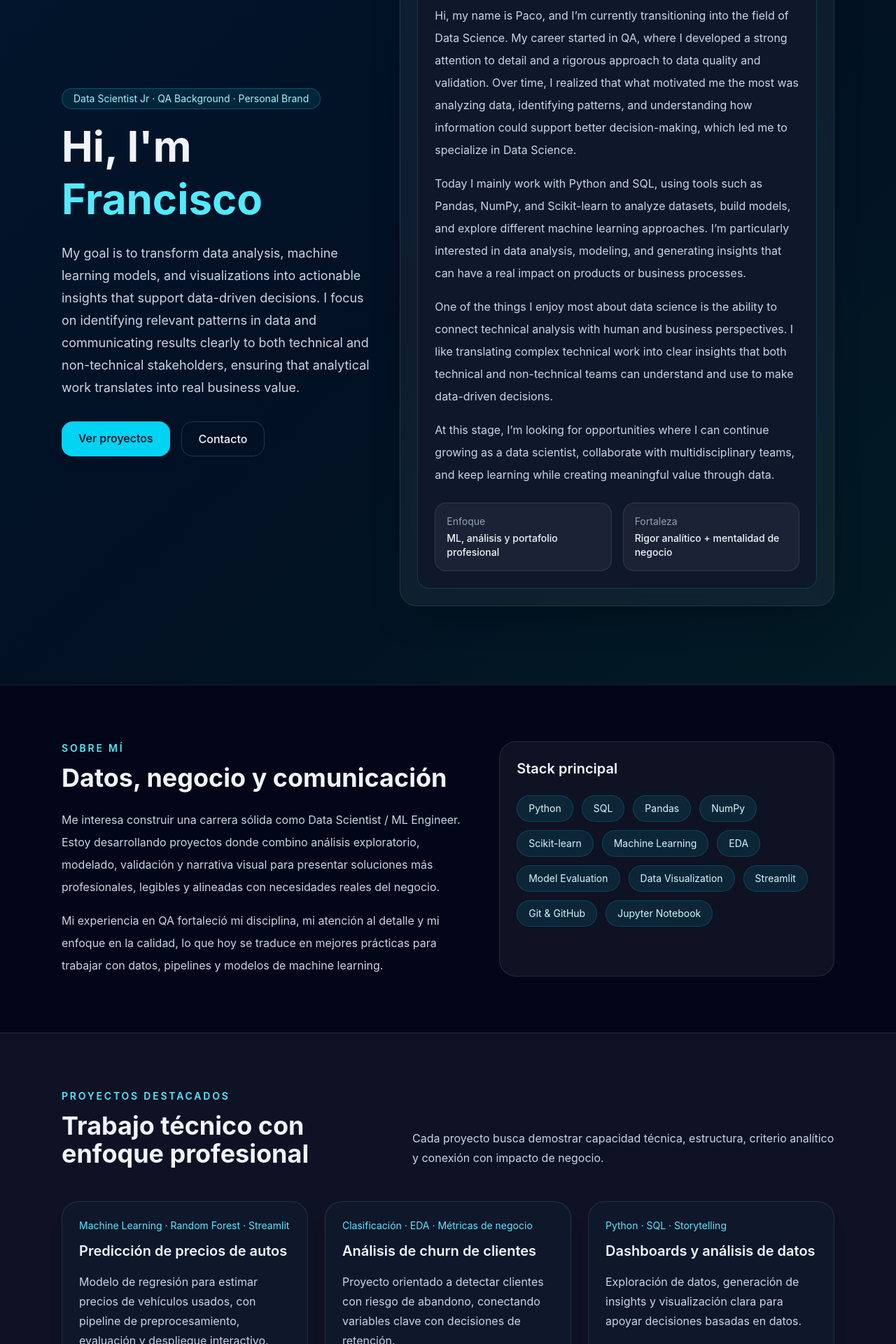
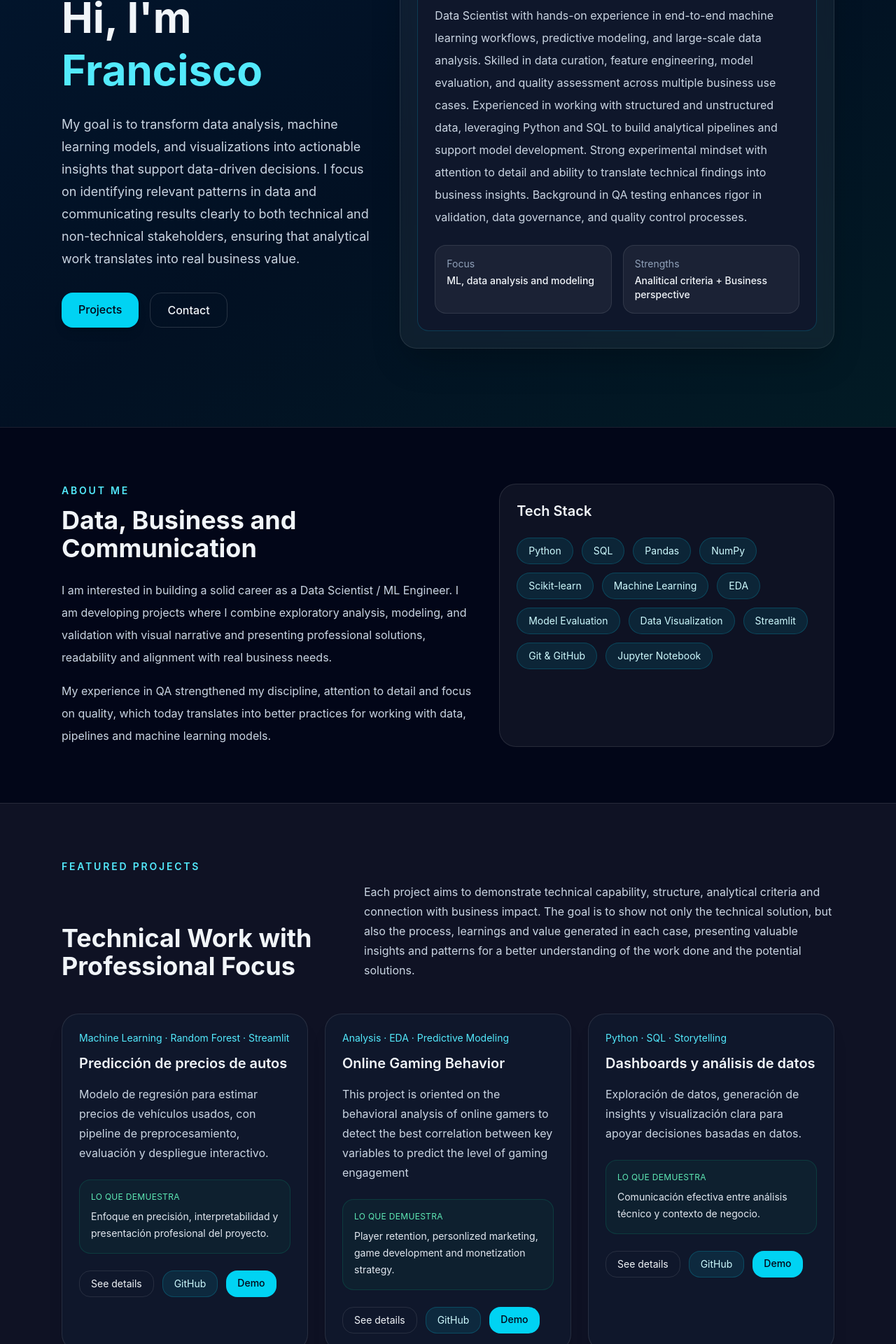
Before and after one commit to jfrf98/porfolio-web, a React (Vite) app: page / in a window 1280 px wide. Shown: the part 200-2120 px from the top of the page at 70% size. Built offline with nearby package versions, Linux system fonts and the light colour scheme.

Commit message:
proyecto gaming añadido

```diff
--- a/src/App.jsx
+++ b/src/App.jsx
@@ -28,33 +28,31 @@ const projects = [
     demo: "https://tu-demo-autos.streamlit.app",
   },
   {
-    slug: "analisis-churn-clientes",
-    title: "Análisis de churn de clientes",
-    subtitle: "Clasificación · EDA · Métricas de negocio",
+    slug: "online-gaming-bahavior",
+    title: "Online Gaming Behavior",
+    subtitle: "Analysis · EDA · Predictive Modeling",
     description:
-      "Proyecto orientado a detectar clientes con riesgo de abandono, conectando variables clave con decisiones de retención.",
+      "This project is oriented on the behavioral analysis of online gamers to detect the best correlation between key variables to predict the level of gaming engagement",
     impact:
-      "Traducción de resultados técnicos a recomendaciones accionables para negocio.",
+      "Player retention, personlized marketing, game development and monetization strategy.",
     problem:
-      "El objetivo fue identificar clientes con alta probabilidad de abandono para apoyar estrategias de retención y priorización comercial.",
+      "Identifying players bahavior to understand critical feature to predict, in this case level of engagement, to avoid gamers churn and develop new strategies for retention and improve players engagement.",
     approach:
-      "Se desarrolló análisis exploratorio, transformación de variables, entrenamiento de modelos de clasificación y comparación con métricas alineadas al negocio.",
+      "Exploratory analysis, feature engineering, classifcation model training and metrics comparison align with business rules.",
     metrics:
-      ["F1-score para balancear precision y recall", "AUC-ROC para evaluar capacidad discriminativa", "Análisis de matriz de confusión"],
+      ["F1-score for balancing precision and recall", "AUC-ROC to evaluate discriminative capabilty", "Confusion Matrix Analysis"],
     result:
-      "El proyecto permitió detectar patrones de abandono y convertirlos en una lógica accionable para negocio y retención de clientes.",
-    stack: ["Python", "Pandas", "Scikit-learn", "EDA", "Classification"],
-    dataset: "Dataset de clientes con variables demográficas, de uso del servicio y comportamiento histórico.",
+      "The project allowed detecting patterns in gamers behavior converting them into actionable logic, detecting key feature to make our predictive target. We find out that our different model were all good enough to be used in production, its just a matter of which has the best computational processing.",
+    stack: ["Python", "Pandas", "Scikit-learn", "EDA", "Classification","Model Evaluation", "XGBoost", "Catboost","AUC-ROC","Precision","Accuracy","Recall", "F1 Score"],
+    dataset: "Dataset with demographic variables, time spent in games and categorical variables such as game genre and level of egangement.",
     learnings: [
-      "No siempre la accuracy es la mejor métrica",
-      "El problema de churn requiere conectar modelo con impacto de negocio",
-      "El análisis exploratorio mejora mucho la calidad del modelado",
+      "This project demonstrates how player behavior data can be leveraged to predict engagement levels using machine learning. The results show that gameplay intensity and progression metrics are the strongest indicators of engagement, highlighting the importance of activity patterns in understanding player commitment."
     ],
-    github: "https://github.com/tuusuario/proyecto-churn",
+    github: "https://github.com/jfrf98/Online_Gaming_Behavior",
     demo: "https://tu-demo-churn.streamlit.app",
   },
   {
-    slug: "dashboards-analisis-datos",
+    slug: "dashboards-data-analysis",
     title: "Dashboards y análisis de datos",
     subtitle: "Python · SQL · Storytelling",
     description:
@@ -105,7 +103,7 @@ function HomePage() {
           <div className="grid items-center gap-10 md:grid-cols-[1fr_1.4fr]">
             <div>
               <p className="mb-4 inline-flex rounded-full border border-cyan-400/30 bg-cyan-400/10 px-4 py-1 text-sm text-cyan-200">
-                Data Scientist Jr · QA Background · Personal Brand
+                Data Scientist · QA Background · Personal Brand
               </p>
               <h1 className="text-4xl font-bold leading-tight md:text-6xl">
                 Hi, I'm <span className="text-cyan-300">Francisco</span>
@@ -122,13 +120,13 @@ function HomePage() {
                   href="#proyectos"
                   className="rounded-2xl bg-cyan-400 px-6 py-3 font-medium text-slate-950 shadow-lg transition hover:scale-[1.02]"
                 >
-                  Ver proyectos
+                  Projects
                 </a>
                 <a
                   href="#contacto"
                   className="rounded-2xl border border-white/15 px-6 py-3 font-medium text-slate-100 transition hover:bg-white/5"
                 >
-                  Contacto
+                  Contact
                 </a>
               </div>
             </div>
@@ -136,7 +134,7 @@ function HomePage() {
             <div className="rounded-3xl border border-white/10 bg-white/5 p-6 shadow-2xl backdrop-blur">
               <div className="rounded-2xl border border-cyan-400/20 bg-slate-900 p-6">
                 <div className="mb-4 flex items-center justify-between">
-                  <h2 className="text-xl font-semibold">Resumen profesional</h2>
+                  <h2 className="text-xl font-semibold">Professional Summary</h2>
                   <span className="rounded-full bg-emerald-400/10 px-3 py-1 text-xs text-emerald-300">
                     Open to new opportunities
                   </span>
@@ -145,43 +143,24 @@ function HomePage() {
                   <div className="w-full text-slate-300 leading-8 space-y-4">
 
                     <p>
-                      Hi, my name is Paco, and I’m currently transitioning into the field of Data Science.
-                      My career started in QA, where I developed a strong attention to detail and a rigorous
-                      approach to data quality and validation. Over time, I realized that what motivated me
-                      the most was analyzing data, identifying patterns, and understanding how information
-                      could support better decision-making, which led me to specialize in Data Science.
+                      Data Scientist with hands-on experience in end-to-end machine learning workflows, predictive modeling,
+                      and large-scale data analysis. Skilled in data curation, feature engineering, model evaluation, and
+                      quality assessment across multiple business use cases. Experienced in working with structured and
+                      unstructured data, leveraging Python and SQL to build analytical pipelines and support model development.
+                      Strong experimental mindset with attention to detail and ability to translate technical findings into business
+                      insights. Background in QA testing enhances rigor in validation, data governance, and quality control processes.
                     </p>
 
-                    <p>
-                      Today I mainly work with Python and SQL, using tools such as Pandas, NumPy,
-                      and Scikit-learn to analyze datasets, build models, and explore different
-                      machine learning approaches. I’m particularly interested in data analysis,
-                      modeling, and generating insights that can have a real impact on products
-                      or business processes.
-                    </p>
-
-                    <p>
-                      One of the things I enjoy most about data science is the ability to connect
-                      technical analysis with human and business perspectives. I like translating
-                      complex technical work into clear insights that both technical and
-                      non-technical teams can understand and use to make data-driven decisions.
-                    </p>
-
-                    <p>
-                      At this stage, I’m looking for opportunities where I can continue growing
-                      as a data scientist, collaborate with multidisciplinary teams, and keep
-                      learning while creating meaningful value through data.
-                    </p>
                   </div>
                 </div>
                 <div className="mt-6 grid grid-cols-2 gap-4 text-sm">
                   <div className="rounded-2xl border border-white/10 bg-white/5 p-4">
-                    <p className="text-slate-400">Enfoque</p>
-                    <p className="mt-1 font-medium">ML, análisis y portafolio profesional</p>
+                    <p className="text-slate-400">Focus</p>
+                    <p className="mt-1 font-medium">ML, data analysis and modeling</p>
                   </div>
                   <div className="rounded-2xl border border-white/10 bg-white/5 p-4">
-                    <p className="text-slate-400">Fortaleza</p>
-                    <p className="mt-1 font-medium">Rigor analítico + mentalidad de negocio</p>
+                    <p className="text-slate-400">Strengths</p>
+                    <p className="mt-1 font-medium">Analitical criteria + Business perspective</p>
                   </div>
                 </div>
               </div>
@@ -194,24 +173,23 @@ function HomePage() {
         <div className="grid gap-10 md:grid-cols-[1.1fr_0.9fr]">
           <div>
             <p className="text-sm font-semibold uppercase tracking-[0.2em] text-cyan-300">
-              Sobre mí
+              About Me
             </p>
-            <h2 className="mt-3 text-3xl font-bold md:text-4xl">Datos, negocio y comunicación</h2>
+            <h2 className="mt-3 text-3xl font-bold md:text-4xl">Data, Business and Communication</h2>
             <p className="mt-6 text-slate-300 leading-8">
-              Me interesa construir una carrera sólida como Data Scientist / ML Engineer. Estoy
-              desarrollando proyectos donde combino análisis exploratorio, modelado, validación y
-              narrativa visual para presentar soluciones más profesionales, legibles y alineadas con
-              necesidades reales del negocio.
+              I am interested in building a solid career as a Data Scientist / ML Engineer. I am
+              developing projects where I combine exploratory analysis, modeling, and validation with
+              visual narrative and presenting professional solutions, readability and alignment with real business needs.
             </p>
             <p className="mt-4 text-slate-300 leading-8">
-              Mi experiencia en QA fortaleció mi disciplina, mi atención al detalle y mi enfoque en la
-              calidad, lo que hoy se traduce en mejores prácticas para trabajar con datos, pipelines y
-              modelos de machine learning.
+              My experience in QA strengthened my discipline, attention to detail and focus on quality,
+              which today translates into better practices for working with data, pipelines and
+              machine learning models.
             </p>
           </div>
 
           <div className="rounded-3xl border border-white/10 bg-white/5 p-6">
-            <h3 className="text-xl font-semibold">Stack principal</h3>
+            <h3 className="text-xl font-semibold">Tech Stack</h3>
             <div className="mt-6 flex flex-wrap gap-3">
               {skills.map((skill) => (
                 <span
@@ -229,13 +207,15 @@ function HomePage() {
       <section id="proyectos" className="border-y border-white/10 bg-white/5">
         <div className="mx-auto max-w-6xl px-6 py-20">
           <p className="text-sm font-semibold uppercase tracking-[0.2em] text-cyan-300">
-            Proyectos destacados
+            Featured Projects
           </p>
           <div className="mt-3 flex flex-col gap-4 md:flex-row md:items-end md:justify-between">
-            <h2 className="text-3xl font-bold md:text-4xl">Trabajo técnico con enfoque profesional</h2>
+            <h2 className="text-3xl font-bold md:text-4xl">Technical Work with Professional Focus</h2>
             <p className="max-w-2xl text-slate-300 leading-7">
-              Cada proyecto busca demostrar capacidad técnica, estructura, criterio analítico y conexión
-              con impacto de negocio.
+              Each project aims to demonstrate technical capability, structure, analytical criteria and connection
+              with business impact. The goal is to show not only the technical solution, but also the process,
+              learnings and value generated in each case, presenting valuable insights and patterns for a better
+              understanding of the work done and the potential solutions.
             </p>
           </div>
 
@@ -259,7 +239,7 @@ function HomePage() {
                     to={`/proyecto/${project.slug}`}
                     className="inline-block rounded-2xl border border-white/10 px-4 py-2 text-sm transition hover:bg-white/5"
                   >
-                    Ver caso
+                    See details
                   </Link>
                   <a
                     href={project.github}
@@ -287,21 +267,21 @@ function HomePage() {
       <section className="mx-auto max-w-6xl px-6 py-20">
         <div className="grid gap-6 md:grid-cols-3">
           <div className="rounded-3xl border border-white/10 bg-white/5 p-6">
-            <h3 className="text-lg font-semibold">Python y ML</h3>
+            <h3 className="text-lg font-semibold">Python & MachineLearning</h3>
             <p className="mt-3 text-slate-300 leading-7">
-              Desarrollo de notebooks y pipelines para clasificación, regresión, evaluación y mejora de modelos.
+              Develope notebooks and pipelines for classification, regression, evaluation and improvement of models.
             </p>
           </div>
           <div className="rounded-3xl border border-white/10 bg-white/5 p-6">
-            <h3 className="text-lg font-semibold">SQL y análisis</h3>
+            <h3 className="text-lg font-semibold">SQL & analysis</h3>
             <p className="mt-3 text-slate-300 leading-7">
-              Consultas, limpieza, exploración y transformación de datos para responder preguntas de negocio.
+              Queries, data cleaning, exploration and transformation to answer business questions.
             </p>
           </div>
           <div className="rounded-3xl border border-white/10 bg-white/5 p-6">
             <h3 className="text-lg font-semibold">Storytelling</h3>
             <p className="mt-3 text-slate-300 leading-7">
-              Comunicación clara de hallazgos con visualizaciones, estructura narrativa e impacto ejecutivo.
+              Clear communication of findings with visualizations, narrative structure and executive impact.
             </p>
           </div>
         </div>
@@ -312,8 +292,9 @@ function HomePage() {
           <div className="rounded-[2rem] border border-cyan-400/20 bg-gradient-to-br from-cyan-400/10 to-emerald-400/10 p-8 md:p-10">
             <h2 className="text-3xl font-bold md:text-4xl">Construyamos algo juntos</h2>
             <p className="mt-4 max-w-2xl text-slate-300 leading-8">
-              Estoy buscando oportunidades para crecer en Data Science, Data Analytics y Machine Learning.
-              También me interesa colaborar en proyectos donde los datos ayuden a tomar mejores decisiones.
+              I'm looking for new opportunities to develop and grow in Data Science, Data Analytics and Machine Learning.
+              I am also interested in collaborating on projects where data helps to make strategic decisions for a with
+              real business impact.
             </p>
             <div className="mt-8 flex flex-col items-center gap-6">
 
@@ -340,7 +321,7 @@ function HomePage() {
 
               {/* formulario */}
               <form
-                action="https://formspree.io/f/TU_FORM_ID"
+                action="https://formspree.io/f/mgonepqj"
                 method="POST"
                 className="flex flex-col gap-4 w-full max-w-md"
               >
@@ -364,7 +345,7 @@ function HomePage() {
                   type="submit"
                   className="rounded-xl bg-cyan-400 px-6 py-3 font-medium text-slate-950"
                 >
-                  Enviar mensaje
+                  Send message
                 </button>
               </form>
             </div>
@@ -387,7 +368,7 @@ function ProjectPage() {
             to="/"
             className="inline-block rounded-2xl border border-white/10 px-4 py-2 text-sm hover:bg-white/5"
           >
-            ← Volver al inicio
+            ← Home
           </Link>
           <h1 className="mt-8 text-4xl font-bold">Proyecto no encontrado</h1>
         </div>
@@ -403,11 +384,11 @@ function ProjectPage() {
             to="/"
             className="inline-block rounded-2xl border border-white/10 px-4 py-2 text-sm transition hover:bg-white/5"
           >
-            ← Volver al inicio
+            ← Home
           </Link>
 
           <p className="mt-10 text-sm font-semibold uppercase tracking-[0.2em] text-cyan-300">
-            Caso de estudio
+            Case Study
           </p>
           <h1 className="mt-3 text-4xl font-bold md:text-6xl">{project.title}</h1>
           <p className="mt-4 text-lg text-cyan-200">{project.subtitle}</p>
@@ -422,7 +403,7 @@ function ProjectPage() {
               rel="noreferrer"
               className="rounded-2xl border border-cyan-400/20 bg-cyan-400/10 px-5 py-3 font-medium text-cyan-100 transition hover:bg-cyan-400/20"
             >
-              Ver GitHub
+              See GitHub
             </a>
             <a
               href={project.demo}
@@ -430,7 +411,7 @@ function ProjectPage() {
               rel="noreferrer"
               className="rounded-2xl bg-cyan-400 px-5 py-3 font-medium text-slate-950 transition hover:opacity-90"
             >
-              Ver demo
+              See demo
             </a>
           </div>
         </div>
@@ -439,12 +420,12 @@ function ProjectPage() {
       <section className="mx-auto max-w-5xl px-6 py-16">
         <div className="grid gap-6 md:grid-cols-2">
           <div className="rounded-3xl border border-white/10 bg-white/5 p-6">
-            <h2 className="text-xl font-semibold">Problema de negocio</h2>
+            <h2 className="text-xl font-semibold">Business Problem</h2>
             <p className="mt-4 leading-7 text-slate-300">{project.problem}</p>
           </div>
 
           <div className="rounded-3xl border border-white/10 bg-white/5 p-6">
-            <h2 className="text-xl font-semibold">Enfoque técnico</h2>
+            <h2 className="text-xl font-semibold">Technical approach</h2>
             <p className="mt-4 leading-7 text-slate-300">{project.approach}</p>
           </div>
 
@@ -454,14 +435,14 @@ function ProjectPage() {
           </div>
 
           <div className="rounded-3xl border border-emerald-400/15 bg-emerald-400/5 p-6">
-            <h2 className="text-xl font-semibold text-emerald-300">Resultado / impacto</h2>
+            <h2 className="text-xl font-semibold text-emerald-300">Result / Impact</h2>
             <p className="mt-4 leading-7 text-slate-200">{project.result}</p>
           </div>
         </div>
 
         <div className="mt-10 grid gap-6 md:grid-cols-2">
           <div className="rounded-3xl border border-white/10 bg-slate-900 p-6">
-            <h2 className="text-xl font-semibold">Métricas / evaluación</h2>
+            <h2 className="text-xl font-semibold">MMetrics / Evaluation</h2>
             <ul className="mt-4 space-y-3 text-slate-300">
               {project.metrics.map((metric) => (
                 <li key={metric} className="rounded-xl border border-white/10 bg-white/5 px-4 py-3">
@@ -472,7 +453,7 @@ function ProjectPage() {
           </div>
 
           <div className="rounded-3xl border border-white/10 bg-slate-900 p-6">
-            <h2 className="text-xl font-semibold">Aprendizajes</h2>
+            <h2 className="text-xl font-semibold">Learnings</h2>
             <ul className="mt-4 space-y-3 text-slate-300">
               {project.learnings.map((learning) => (
                 <li
@@ -487,7 +468,7 @@ function ProjectPage() {
         </div>
 
         <div className="mt-10 rounded-3xl border border-white/10 bg-slate-900 p-6">
-          <h2 className="text-xl font-semibold">Stack utilizado</h2>
+          <h2 className="text-xl font-semibold">Stack utilized</h2>
           <div className="mt-6 flex flex-wrap gap-3">
             {project.stack.map((item) => (
               <span
```
